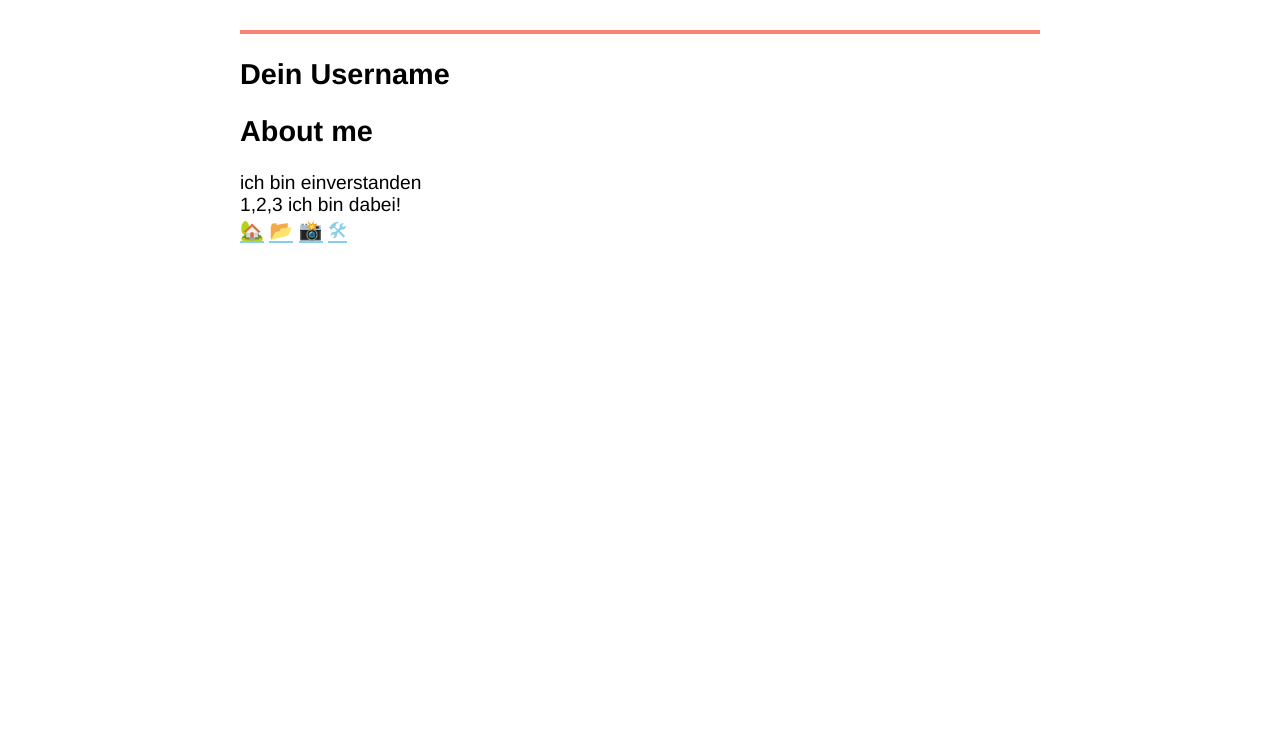
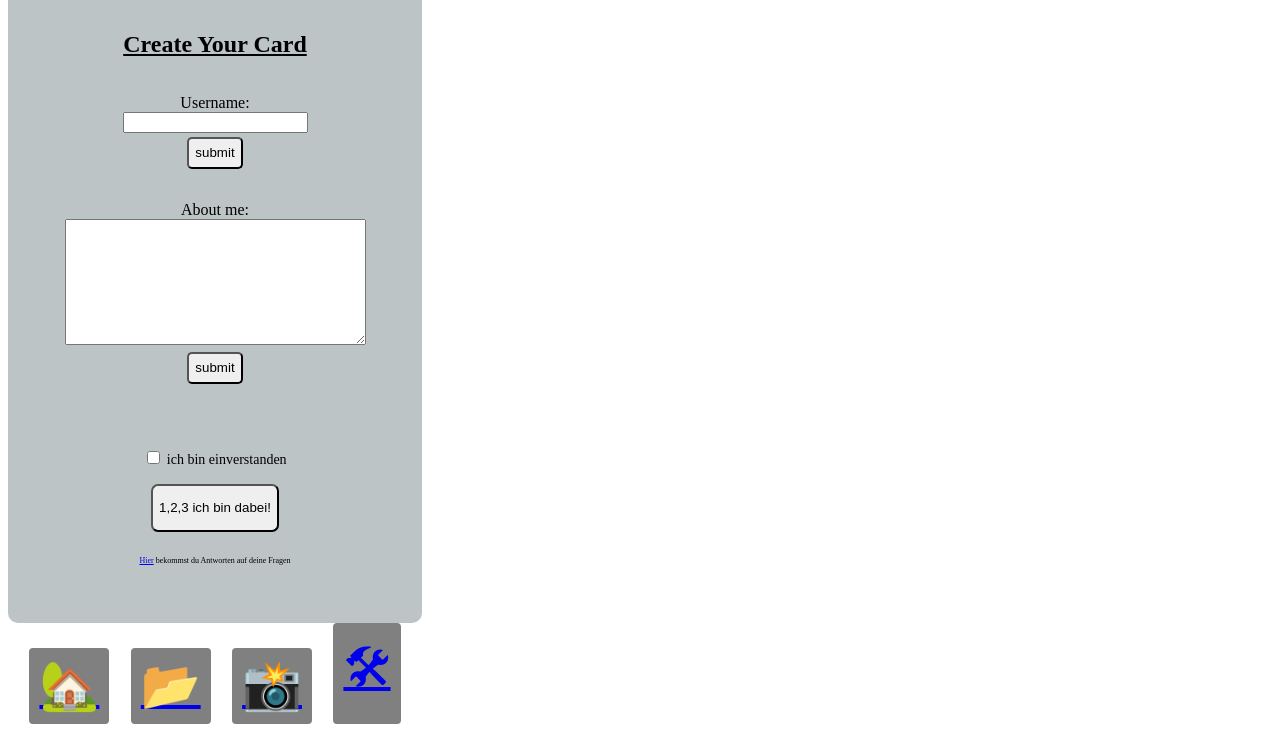
Before and after one commit to stqrsky/hh-2020-w2-team4, a website: page docs/create.html in a window 1280 px wide. Shown: the part 105-847 px from the top of the page. Before the commit the page ends 800 px from the top, so only its background shows below. Drawn offline with Linux system fonts and the light colour scheme.

Commit message:
Add final header & nav // Add create section

```diff
--- a/docs/create.html
+++ b/docs/create.html
@@ -11,39 +11,59 @@
 <body>
 
   <header class="header">
-    <h1 class:="h1">Lorem, ipsum dolor.</h1>
+    <h1 class:="h1">Creating Cards</h1>
   </header>
 
   <main class="main">
+    <h2 class="main__h2">Create Your Card</h2>
+
 
     <section class="name">
-      <h2>Dein Username</h2>
       <div class="name__formular">
+       <label for="name">Username:</label>
+       <br>
+        <input class="name__formular--section" type="text" name="name">
+        <br>
+        <input class="name__formular--button" type="submit" value="submit">
       </div>
     </section>
 
     <section class="about">
-      <h2>About me</h2>
       <div class="about__formular">
+        <div>
+          <label for="about__formular">About me:</label>
+          <br>
+           <textarea id="text" name="text" cols="35" rows="8"></textarea>
+           <br>
+           <input class="about__formular--button" type="submit" value="submit"/>
+        </div>
       </div>
     </section>
 
-    <section>
-      <div class="checkox">
+    <section class="confirm">
+      <div class="confirm__checkbox">
+        <input type="checkbox" id="accept">
         ich bin einverstanden
       </div>
-      <div class="button">
-        1,2,3 ich bin dabei!
+      <div class="confirm__button">
+        <button class="confirm__button--thebutton"> 1,2,3 ich bin dabei! </button>
       </div>
     </section>
+
+    <section class="faq">
+      <p><a href="#">Hier</a> bekommst du Antworten auf deine Fragen</p>
+    </section>
+
   </main>
 
+<footer>
     <nav class="nav">
       <a class="nav__button" href="./index.html">🏡</a>
       <a class="nav__button" href="./create.html"> 📂</a>
       <a class="nav__button" href="./profile.html">📸</a>
       <a class="nav__button" href="./settings.html">🛠</a>
     </nav>
+</footer>
 
 </body>
 
--- /dev/null
+++ b/scss/_base.scss
@@ -0,0 +1,19 @@
+*{
+    box-sizing: border-box;
+  }
+
+body {
+    display: flex;
+    flex-direction: column;
+    max-width: 414px ;
+}
+
+.main{
+  background-color: rgb(189, 196, 198);
+  display: flex;
+  align-items: center;
+  flex-direction: column;
+  border-radius: 10px;
+  height: 80vh;
+  overflow-y: scroll;
+}
--- a/scss/components/_create.scss
+++ b/scss/components/_create.scss
@@ -0,0 +1,60 @@
+
+.main__h2{
+    margin-top: 3rem;
+    text-decoration: underline;
+}
+
+.name {
+    justify-content: center;
+    text-align: center;
+    margin-top: 1rem;
+}
+
+
+.name__formular--button{
+    height: 2rem;
+    border-radius: 5px;
+    margin-top: 4px;
+    &:active {
+        background: cornflowerblue;
+    }
+}
+
+.about {
+    justify-content: center;
+    text-align: center;
+    margin-top: 2rem;
+}
+
+.about__formular--button {
+    height: 2rem;
+    border-radius: 5px;
+    margin-top: 3px;
+    &:active {
+        background: cornflowerblue;
+    }
+}
+
+.confirm {
+    justify-content: center;
+    text-align: center;
+    margin-top: 3rem;
+}
+
+.confirm__checkbox{
+    margin-top: 1rem;
+    font-size: 14px;
+}
+
+.confirm__button--thebutton{
+    margin: 1rem;
+    height: 3rem;
+    border-radius: 7px;
+    &:active {
+        background: cornflowerblue;
+    }
+}
+
+.faq {
+    font-size: 8px;
+}
--- /dev/null
+++ b/scss/components/_header.scss
@@ -0,0 +1,26 @@
+.header {
+    background-color: grey;
+    border-radius: 5px;
+    display: flex;
+    flex-direction: row;
+    align-items: flex-start;
+    justify-content: center;
+    font-family: fantasy;
+  }
+
+// .header {
+//     background-color: grey;
+//     height: 80px;
+//     max-width: 375px;
+//     display: grid;
+//     // grid-auto-flow: column;
+//     // justify-content: center;
+//     // position: fixed;
+//     top:0;
+//     left: 0;
+//     right: 0;
+//     margin: auto;
+//     border-radius: 5px;
+//     align-items: center;
+//     text-align: center;
+// }
--- a/scss/components/_nav.scss
+++ b/scss/components/_nav.scss
@@ -1,21 +1,21 @@
-*{
-    box-sizing: border-box;
+
+
+
+  .nav {
+    display: flex;
+    flex-direction: row;
+    align-items: flex-end;
+    justify-content: space-evenly;
   }
 
-  .nav {
-    display: grid;
-    grid-auto-flow: column;
-    justify-content: flex-start;
-    position: fixed;
-    top:100;
-  }
 
   .nav__button {
     font-size: 48px;
-    padding: 20px;
-    background: black;
+    margin-bottom: 10px;
+    padding: 10px;
+    background: grey;
     border-radius: 4px;
-    &:hover {
+    &:active {
       background: cornflowerblue;
     }
   }
--- a/scss/styles.scss
+++ b/scss/styles.scss
@@ -4,3 +4,4 @@
 
 @import "components/header";
 @import "components/nav";
+@import "components/create";
```
Also changed, not shown: docs/index.html (+3 -3 lines), docs/styles.css, 1 other file. Lines whose indentation alone changed are shown as unchanged.
